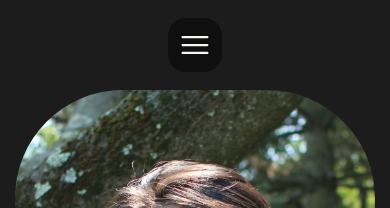
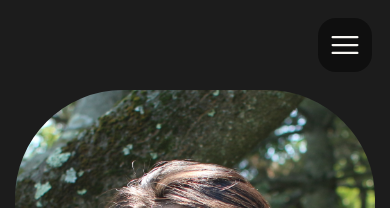
Before and after one commit to ericjchen21/ericjchen21.github.io, a Jekyll site: the page built from index.html, in a window 390 px wide. Shown: the top 208 px of the page. Built offline with Jekyll 4.4.1, drawn with Linux system fonts in a browser that asks for light colours; comment, search, counter and statistics services are not loaded.

Commit message:
mobile fixes

```diff
--- a/_sass/_navbar.scss
+++ b/_sass/_navbar.scss
@@ -30,11 +30,12 @@
   width: 100vw;
 
   display: flex;
-  justify-content: center;
+  justify-content: end;
   align-items: center;
 
   @media (min-width: $mobile-breakpoint) {
     width: var(--max-width);
+    justify-content: center;
   }
 
   padding: var(--std-unit);
```
